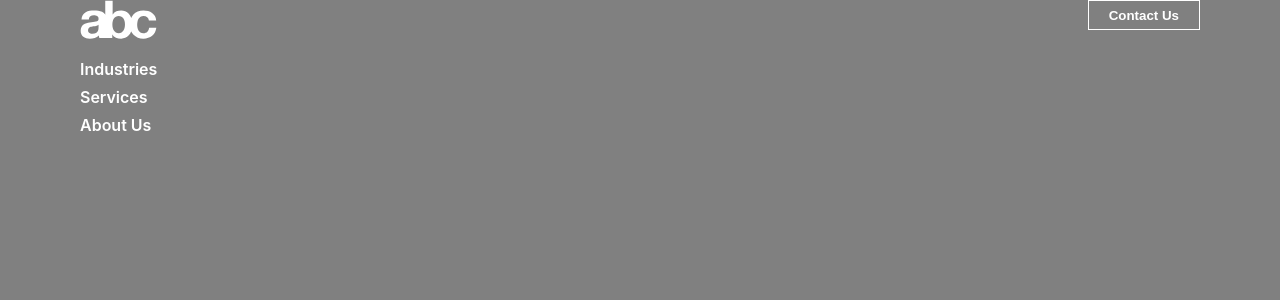
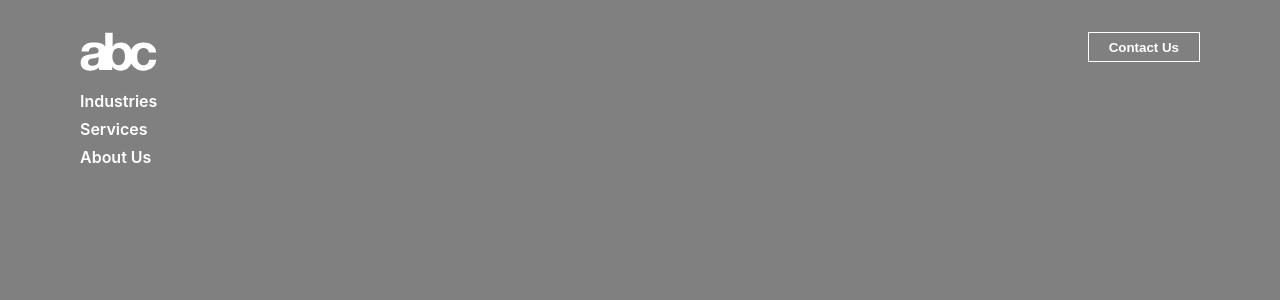
Before and after one commit to dungtran3864/bukwild-challenge, a React (Create React App) app: page / in a window 1280 px wide. Shown: the top 300 px of the page. Built offline with nearby package versions, Linux system fonts and the light colour scheme.

Commit message:
Kind of done nav bar

```diff
--- a/src/Header.css
+++ b/src/Header.css
@@ -3,6 +3,7 @@
   display: flex;
   justify-content: space-between;
   align-items: flex-start;
+  padding-top: 2em;
 }
 
 .contact {
```
